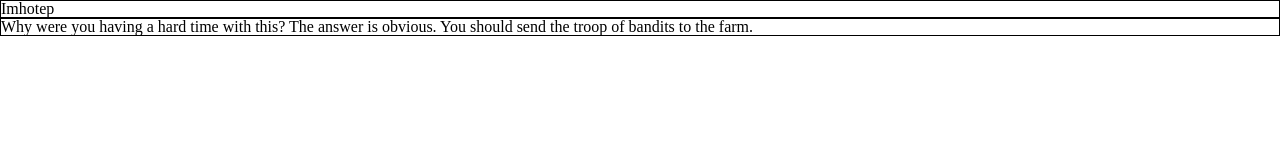
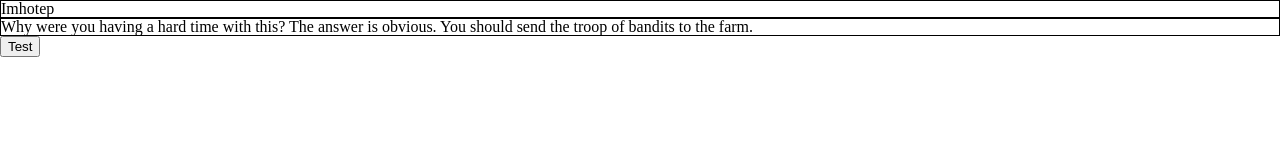
Before and after one commit to dantehollo/choose-your-own-adventure, a React (Create React App) app in the folder code/mern/client/: page / in a window 1280 px wide. Shown: the top 160 px of the page. Built offline with nearby package versions, Linux system fonts and the light colour scheme; the HTML template or start-up script is replaced by a standard one.

Commit message:
moving through the story with responces and the set pieces nicely

```diff
--- a/code/mern/client/src/components/TextBox.jsx
+++ b/code/mern/client/src/components/TextBox.jsx
@@ -61,6 +61,7 @@ export default class TextBox extends Component {
 
     // finds if the current path is a set piece or a responce
     detectSetPiece = () => {
+        const copyStoryBox = {...this.state.storyBox}
         const copyCalcBox = {...this.state.calculationsBox}
         const playerChoices = this.state.calculationsBox.playerChoices
         const choiceArray = playerChoices.split('')
@@ -70,9 +71,11 @@ export default class TextBox extends Component {
             this.toggleChoiceBox()
         } else {
             console.log('this is a response')
+
             choiceArray.push("0")
             const choiceString = choiceArray.join('')
             copyCalcBox.playerChoices = choiceString
+
             this.setState({calculationsBox: copyCalcBox},this.moralitySwitchBox)
         }
     }
@@ -100,13 +103,19 @@ export default class TextBox extends Component {
     // agrees with speaker, pushes "1" into player choice array and advances story down new path
     agree = () => {
         const copyCalcBox = {...this.state.calculationsBox}
+        const copyStoryBox = {...this.state.storyBox}
+
         const playerChoices = this.state.calculationsBox.playerChoices
         const choiceArray = playerChoices.split('')
         choiceArray.push("1")
         const choiceString = choiceArray.join('')
         copyCalcBox.playerChoices = choiceString
 
+        const newPath = this.stripZero(choiceString)
+        copyStoryBox.pathNumber = newPath
+
         this.setState({calculationsBox: copyCalcBox}, this.toggleChoiceBox)
+        this.setState({storyBox: {pathNumber: newPath, dialogueNumber: 0}})
     }
 
     // disagrees with speaker, pushes "2" into player choice array and advances story down new path
@@ -142,6 +151,17 @@ export default class TextBox extends Component {
         console.log('switch tripped')
     }
 
+    stripZero = (str) => {
+        // const copyStoryBox = { ...this.state.storyBox }
+        // const playerChoices = this.state.calculationsBox.playerChoices
+        const path = str.replace(/0/g, '')
+        const pathToInt = parseInt(path)
+
+        return pathToInt
+        // copyStoryBox.pathNumber = pathToInt
+        // console.log(copyStoryBox)
+    }
+
     render() {
         return (
             <div className= 'text-container'>
@@ -159,6 +179,7 @@ export default class TextBox extends Component {
                     <button onClick = {this.agree}>Agree</button>
                     <button onClick = {this.disagree}>Disagree</button>
                 </div>
+                <button onClick = {this.stripZero}>Test</button>
             </div>
         )
     }
```
